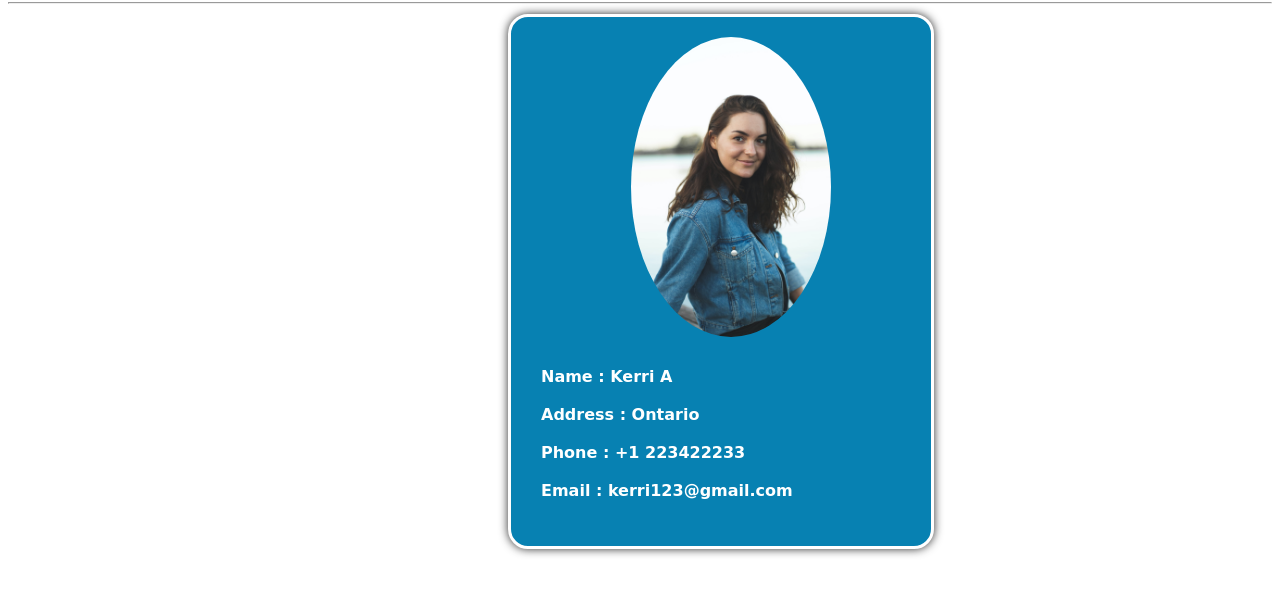
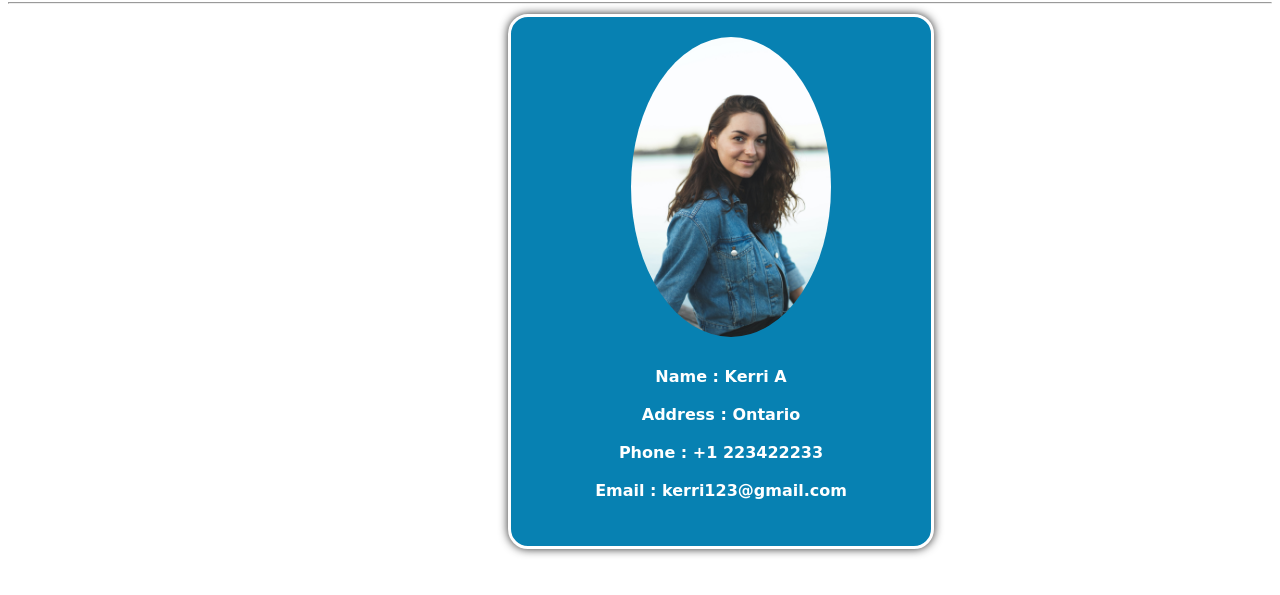
Before and after one commit to kritika2410/Assignment1, a plain HTML site: page customerInfo.html in a window 1280 px wide. Shown: the part 171-766 px from the top of the page. Drawn offline with Linux system fonts and the light colour scheme.

Commit message:
Update customerInfo.html

```diff
--- a/customerInfo.html
+++ b/customerInfo.html
@@ -17,10 +17,10 @@
 
     <div class="card">
         <img src="girl.jpg" alt="customer image" width="200px">
-    <h4> Name : Kerri A<br><br>
+    <h4><center> Name : Kerri A<br><br>
     Address : Ontario<br><br>
     Phone : +1 223422233<br><br>
-     Email : kerri123@gmail.com<br></h4>
+        Email : kerri123@gmail.com<br></center></h4>
     </div>
     <br>
     <br>
```
